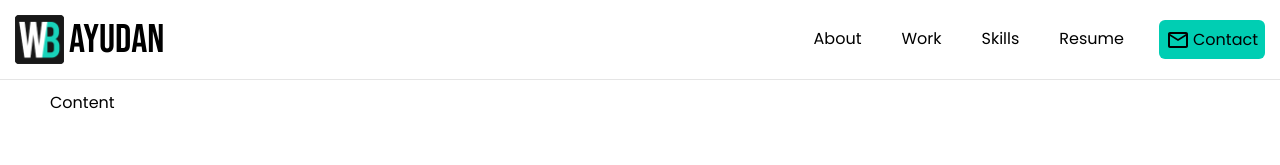
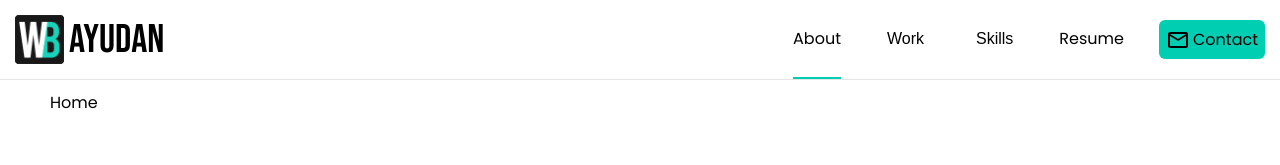
Before and after one commit to wilfredbayudan/portfoliov3, a React (Create React App) app: page / in a window 1280 px wide. Shown: the top 165 px of the page. Built offline with nearby package versions, Linux system fonts and the light colour scheme.

Commit message:
Initial routing setup

```diff
--- a/src/App.js
+++ b/src/App.js
@@ -1,16 +1,27 @@
 import React, { useRef } from "react";
-import { BrowserRouter, Routes, Route } from "react-router-dom";
+import { BrowserRouter, Routes, Route, Outlet } from "react-router-dom";
 import Header from "./components/Header";
 import Footer from "./components/Footer";
 import { AppWrapper, PageContent } from "./styles/common";
 import "./App.css";
+import Home from "./pages/Home";
+import Resume from "./pages/Resume";
+import NotFound from "./pages/NotFound";
 
 const App = () => {
   return (
     <BrowserRouter>
       <AppWrapper>
         <Header />
-        <PageContent>Content</PageContent>
+        <PageContent>
+          <Routes>
+            <Route path="/" element={<Outlet />}>
+              <Route index element={<Home />} />
+              <Route path="resume" element={<Resume />} />
+              <Route path="*" element={<NotFound />} />
+            </Route>
+          </Routes>
+        </PageContent>
         <Footer />
       </AppWrapper>
     </BrowserRouter>
--- a/src/components/Header.js
+++ b/src/components/Header.js
@@ -3,6 +3,7 @@ import styled from "styled-components";
 import Logo from "../assets/logo.png";
 import MailOutlineIcon from "@mui/icons-material/MailOutline";
 import MobileNav from "./MobileNav";
+import { NavLink } from "react-router-dom";
 
 const HeaderWrapper = styled.header`
   display: fixed;
@@ -69,12 +70,25 @@ const Link = styled.li`
   margin: 0 20px;
   height: 100%;
   padding: 0;
-  border-bottom: 2px solid rgba(255, 255, 255, 0);
   display: flex;
   align-items: center;
   transition: all 150ms linear;
-  cursor: pointer;
-  &:hover {
+  a,
+  button {
+    color: inherit;
+    text-decoration: none;
+    height: 100%;
+    display: flex;
+    align-items: center;
+    border: none;
+    border-bottom: 2px solid rgba(255, 255, 255, 0);
+    cursor: pointer;
+    font-size: 1rem;
+    background: none;
+  }
+  .isActive,
+  a:hover,
+  button:hover {
     border-bottom: 2px solid #00ceb3;
   }
 `;
@@ -117,10 +131,28 @@ const Header = () => {
         </LogoContainer>
         <NavLinks>
           <FullNav>
-            <Link>About</Link>
-            <Link>Work</Link>
-            <Link>Skills</Link>
-            <Link>Resume</Link>
+            <Link>
+              <NavLink
+                to="/"
+                className={({ isActive }) => (isActive ? "isActive" : "")}
+              >
+                About
+              </NavLink>
+            </Link>
+            <Link>
+              <button>Work</button>
+            </Link>
+            <Link>
+              <button>Skills</button>
+            </Link>
+            <Link>
+              <NavLink
+                to="resume"
+                className={({ isActive }) => (isActive ? "isActive" : "")}
+              >
+                Resume
+              </NavLink>
+            </Link>
           </FullNav>
           <ContactBtn>
             <StyledMailIcon /> <span>Contact</span>
--- /dev/null
+++ b/src/pages/Home.js
@@ -0,0 +1,7 @@
+import React from "react";
+
+const Home = () => {
+  return <div>Home</div>;
+};
+
+export default Home;
--- /dev/null
+++ b/src/pages/NotFound.js
@@ -0,0 +1,7 @@
+import React from "react";
+
+const NotFound = () => {
+  return <div>NotFound</div>;
+};
+
+export default NotFound;
--- /dev/null
+++ b/src/pages/Resume.js
@@ -0,0 +1,7 @@
+import React from "react";
+
+const Resume = () => {
+  return <div>Resume</div>;
+};
+
+export default Resume;
```
